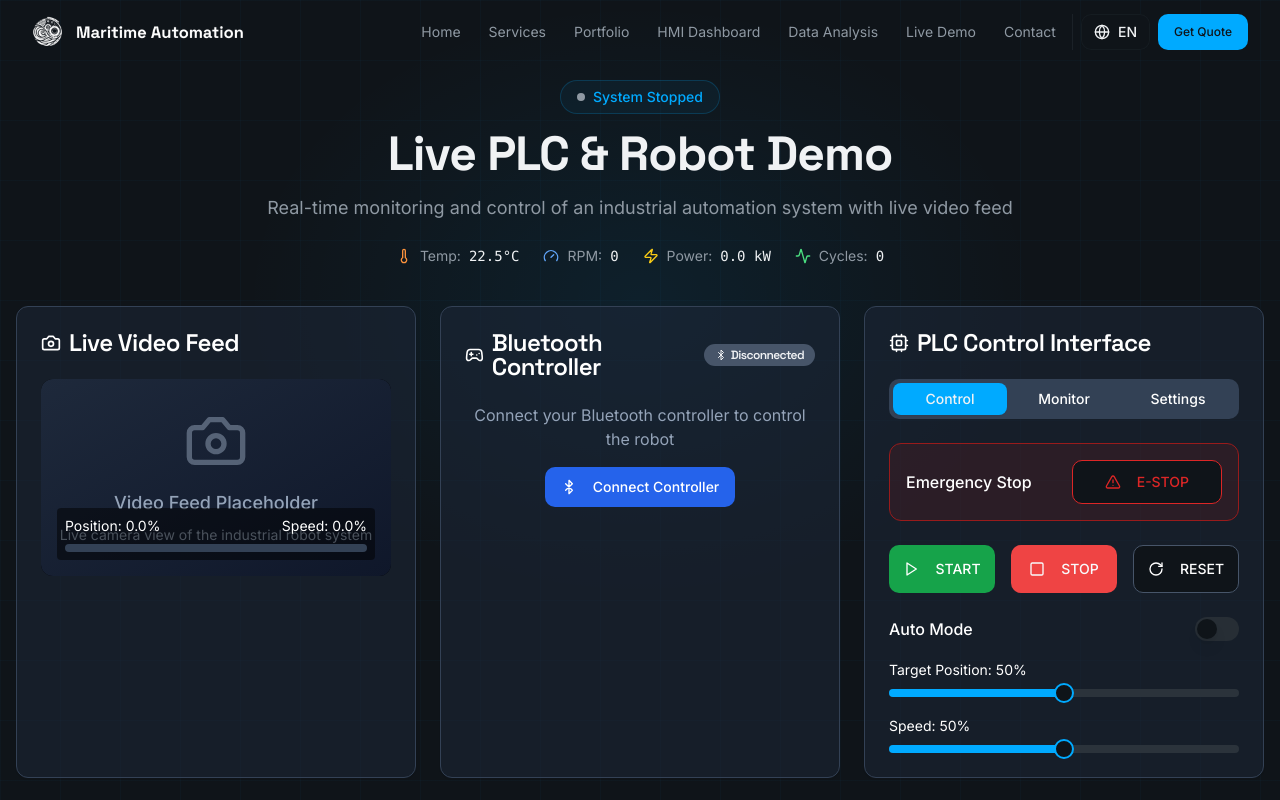
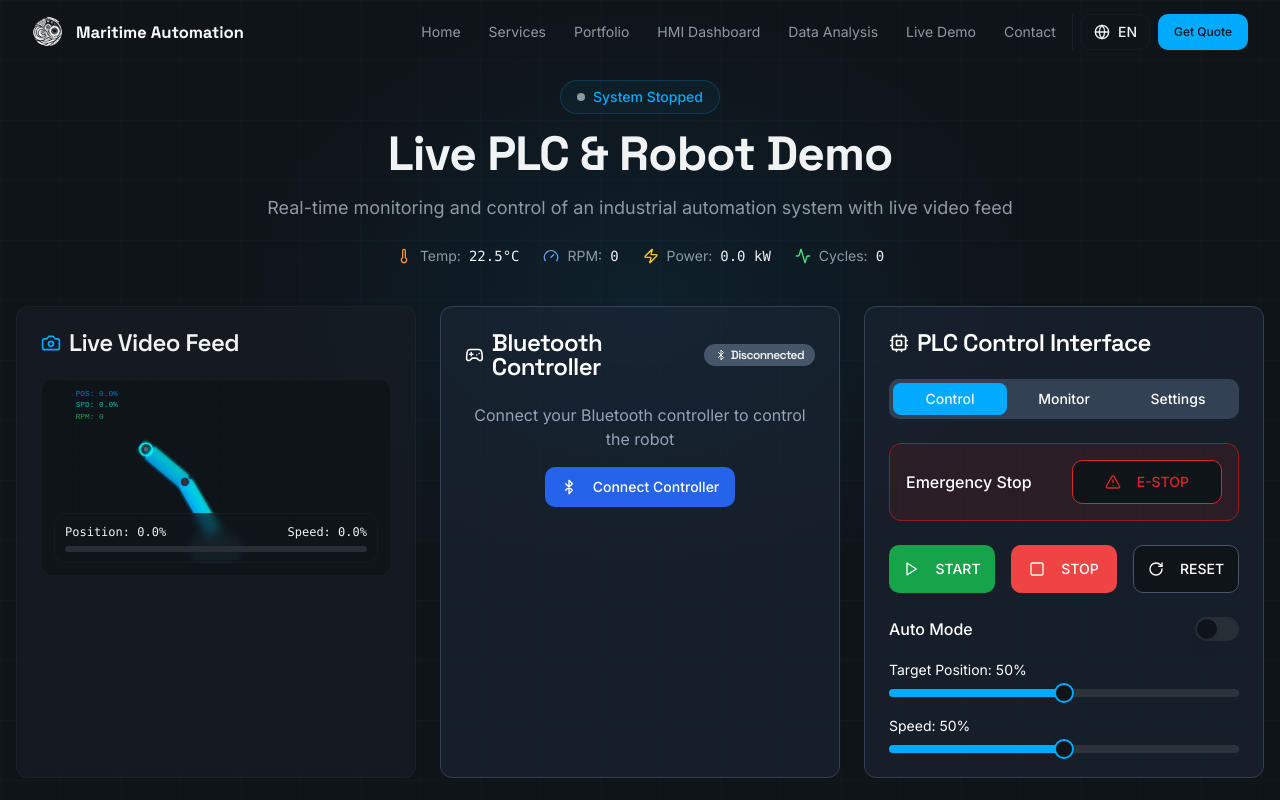
Before and after one commit to LarsFlem/maritime-sparkle-boost, a React (Vite) app: page /live-demo in a window 1280 px wide. Shown: the top 800 px of the page. Built offline with nearby package versions, Linux system fonts and the light colour scheme.

Commit message:
Embellished Live Demo visuals
Co-authored-by: LarsFlem <43146722+LarsFlem@users.noreply.github.com>

```diff
--- a/src/pages/LiveDemo.tsx
+++ b/src/pages/LiveDemo.tsx
@@ -211,34 +211,73 @@ const LiveDemo = () => {
 
         {/* Main Grid Layout */}
         <div className="grid grid-cols-1 lg:grid-cols-2 xl:grid-cols-3 gap-6">
-          {/* Video Feed */}
-          <Card className="bg-slate-800/50 border-slate-700">
+          {/* Video Feed with Robot Arm Visualization */}
+          <Card className="bg-card/60 backdrop-blur-sm border-border/40 shadow-[var(--shadow-ocean)] group hover:border-primary/30 transition-all duration-500">
             <CardHeader>
-              <CardTitle className="flex items-center text-white">
-                <Camera className="w-5 h-5 mr-2" />
+              <CardTitle className="flex items-center text-foreground">
+                <Camera className="w-5 h-5 mr-2 text-primary" />
                 {t('liveDemo.videoFeed.title')}
               </CardTitle>
             </CardHeader>
             <CardContent>
-              <div className="relative bg-black rounded-lg overflow-hidden aspect-video">
-                <div className="absolute inset-0 flex items-center justify-center bg-gradient-to-br from-slate-800 to-slate-900">
-                  <div className="text-center text-slate-400">
-                    <Camera className="w-16 h-16 mx-auto mb-4 opacity-50" />
-                    <p className="text-lg font-medium">{t('liveDemo.videoFeed.placeholder')}</p>
-                    <p className="text-sm mt-2">{t('liveDemo.videoFeed.description')}</p>
-                  </div>
-                </div>
+              <div className="relative bg-background rounded-lg overflow-hidden aspect-video border border-border/30">
+                {/* Robot Arm SVG Visualization */}
+                <svg viewBox="0 0 400 250" className="w-full h-full" xmlns="http://www.w3.org/2000/svg">
+                  {/* Grid background */}
+                  <defs>
+                    <pattern id="grid" width="20" height="20" patternUnits="userSpaceOnUse">
+                      <path d="M 20 0 L 0 0 0 20" fill="none" stroke="hsl(200 100% 50% / 0.06)" strokeWidth="0.5"/>
+                    </pattern>
+                    <linearGradient id="armGrad" x1="0%" y1="0%" x2="100%" y2="0%">
+                      <stop offset="0%" stopColor="hsl(200, 100%, 50%)" stopOpacity="0.8"/>
+                      <stop offset="100%" stopColor="hsl(180, 100%, 50%)" stopOpacity="0.6"/>
+                    </linearGradient>
+                    <filter id="glow">
+                      <feGaussianBlur stdDeviation="3" result="coloredBlur"/>
+                      <feMerge><feMergeNode in="coloredBlur"/><feMergeNode in="SourceGraphic"/></feMerge>
+                    </filter>
+                  </defs>
+                  <rect width="400" height="250" fill="url(#grid)"/>
 
-                {/* Simulated robot position indicator */}
-                <div className="absolute bottom-4 left-4 right-4">
-                  <div className="bg-black/50 rounded p-2">
-                    <div className="flex justify-between text-white text-sm mb-2">
+                  {/* Base */}
+                  <rect x="170" y="200" width="60" height="30" rx="4" fill="hsl(210, 15%, 25%)" stroke="hsl(200, 100%, 50%)" strokeWidth="1" opacity="0.8"/>
+
+                  {/* Arm segment 1 */}
+                  <g style={{ transform: `rotate(${-30 + (plcState.position * 0.6)}deg)`, transformOrigin: '200px 200px', transition: 'transform 0.3s ease' }}>
+                    <rect x="190" y="120" width="20" height="80" rx="4" fill="url(#armGrad)" filter="url(#glow)"/>
+
+                    {/* Arm segment 2 */}
+                    <g style={{ transform: `rotate(${-20 + (plcState.speed * 0.4)}deg)`, transformOrigin: '200px 120px', transition: 'transform 0.3s ease' }}>
+                      <rect x="190" y="60" width="20" height="60" rx="4" fill="url(#armGrad)" opacity="0.9" filter="url(#glow)"/>
+
+                      {/* Gripper */}
+                      <circle cx="200" cy="55" r="8" fill="none" stroke="hsl(180, 100%, 50%)" strokeWidth="2" filter="url(#glow)"/>
+                      <circle cx="200" cy="55" r="3" fill={plcState.isRunning ? "hsl(142, 76%, 50%)" : "hsl(210, 15%, 40%)"} className={plcState.isRunning ? "animate-pulse" : ""}/>
+                    </g>
+
+                    {/* Joint */}
+                    <circle cx="200" cy="120" r="6" fill="hsl(210, 15%, 20%)" stroke="hsl(200, 100%, 50%)" strokeWidth="1.5"/>
+                  </g>
+
+                  {/* Base joint */}
+                  <circle cx="200" cy="200" r="8" fill="hsl(210, 15%, 20%)" stroke="hsl(200, 100%, 50%)" strokeWidth="1.5"/>
+
+                  {/* Status text */}
+                  <text x="20" y="20" fill="hsl(200, 100%, 50%)" fontSize="10" fontFamily="monospace" opacity="0.7">POS: {plcState.position.toFixed(1)}%</text>
+                  <text x="20" y="35" fill="hsl(180, 100%, 50%)" fontSize="10" fontFamily="monospace" opacity="0.7">SPD: {plcState.speed.toFixed(1)}%</text>
+                  <text x="20" y="50" fill="hsl(142, 76%, 50%)" fontSize="10" fontFamily="monospace" opacity="0.7">RPM: {plcState.motorRpm.toFixed(0)}</text>
+                </svg>
+
+                {/* Overlay HUD */}
+                <div className="absolute bottom-3 left-3 right-3">
+                  <div className="bg-background/70 backdrop-blur-sm rounded-lg p-2.5 border border-border/30">
+                    <div className="flex justify-between text-foreground text-xs font-mono mb-1.5">
                       <span>Position: {plcState.position.toFixed(1)}%</span>
                       <span>Speed: {plcState.speed.toFixed(1)}%</span>
                     </div>
-                    <div className="w-full bg-slate-700 rounded-full h-2">
+                    <div className="w-full bg-muted rounded-full h-1.5">
                       <div
-                        className="bg-primary h-2 rounded-full transition-all duration-300"
+                        className="bg-primary h-1.5 rounded-full transition-all duration-300 shadow-[0_0_8px_hsl(200_100%_50%/0.5)]"
                         style={{ width: `${plcState.position}%` }}
                       />
                     </div>
@@ -247,8 +286,8 @@ const LiveDemo = () => {
 
                 {/* Recording indicator */}
                 {plcState.isRunning && (
-                  <div className="absolute top-4 right-4 flex items-center bg-red-600 text-white px-3 py-1 rounded-full text-sm">
-                    <div className="w-2 h-2 bg-white rounded-full mr-2 animate-pulse" />
+                  <div className="absolute top-3 right-3 flex items-center bg-destructive text-destructive-foreground px-2.5 py-1 rounded-full text-xs font-medium">
+                    <div className="w-1.5 h-1.5 bg-white rounded-full mr-1.5 animate-pulse" />
                     LIVE
                   </div>
                 )}
```
